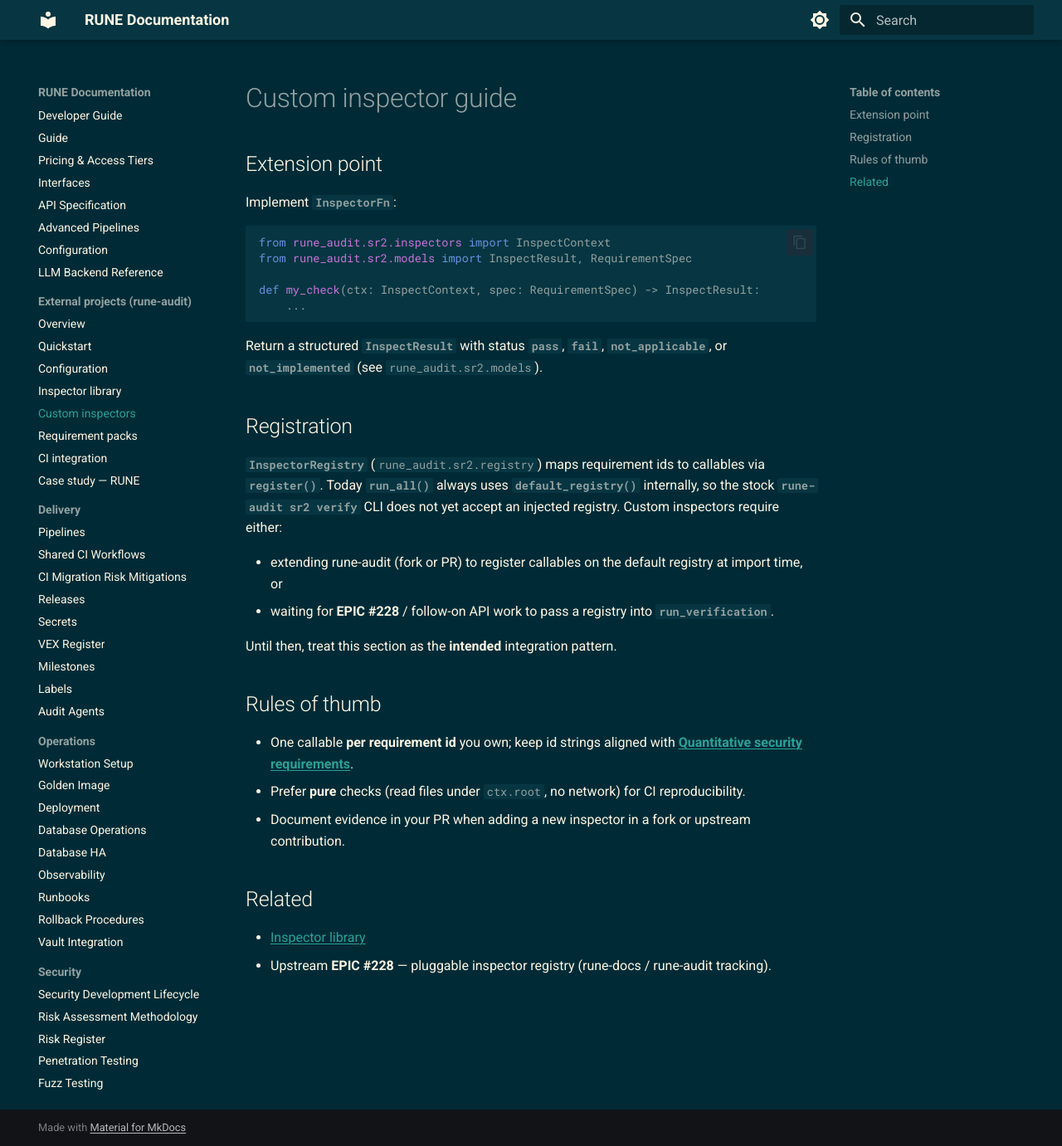
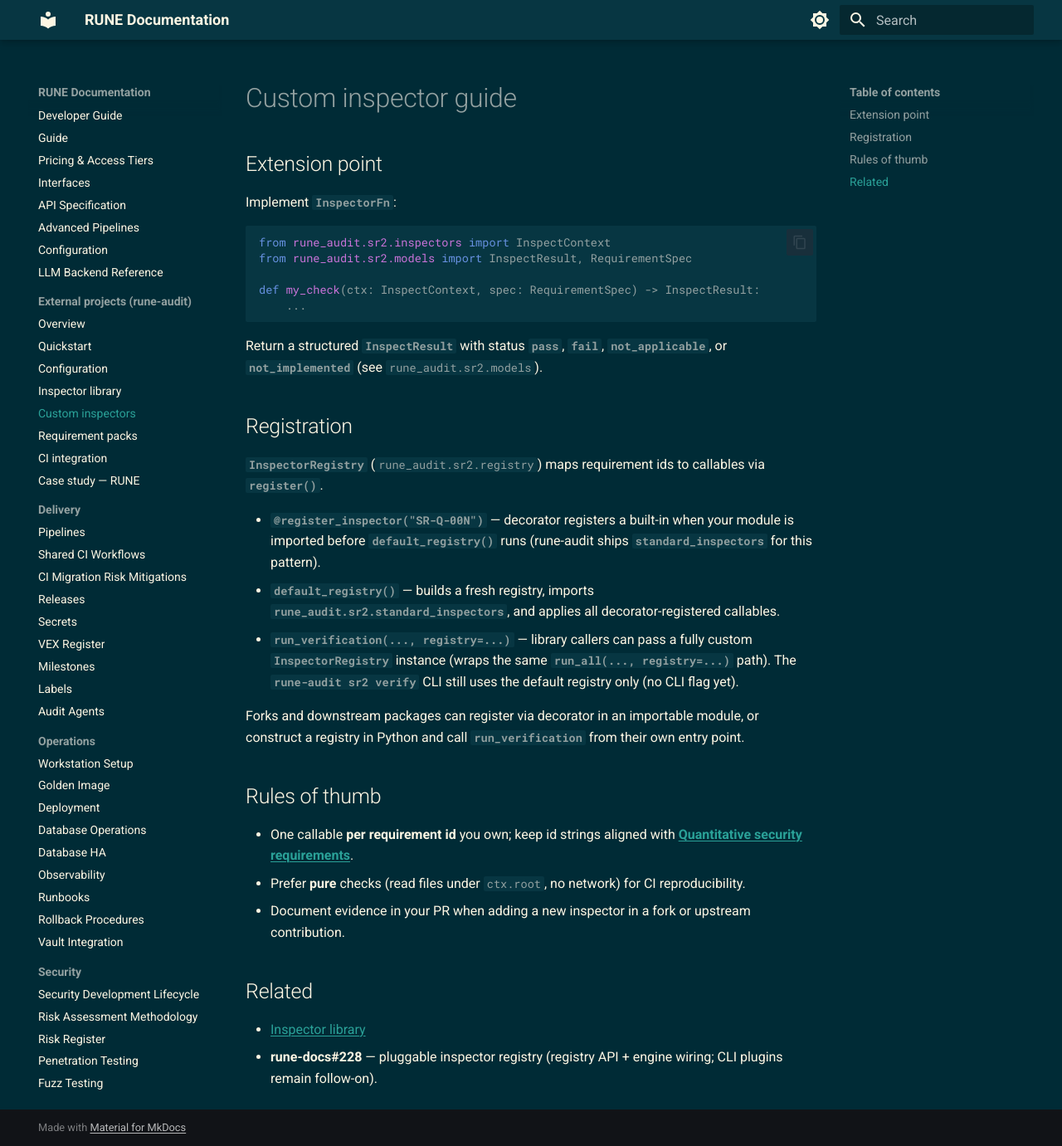
Before and after one commit to lpasquali/rune-docs, an MkDocs documentation site: the page built from docs/external-projects/custom-inspectors.md, in a window 1280 px wide and 1381 px high. Shown: the whole window at 83% size. Built offline with MkDocs 1.6.1 and Material for MkDocs 9.7.7, drawn with Linux system fonts in a browser that asks for light colours; the version menu is left out.

Commit message:
docs: sync custom-inspectors with rune-audit registry API (#228)
- Document @register_inspector, default_registry, run_verification(registry=)
- CURRENT_STATE entry

Made-with: Cursor

```diff
--- a/docs/external-projects/custom-inspectors.md
+++ b/docs/external-projects/custom-inspectors.md
@@ -16,12 +16,13 @@ Return a structured **`InspectResult`** with status **`pass`**, **`fail`**, **`n
 
 ## Registration
 
-**`InspectorRegistry`** (`rune_audit.sr2.registry`) maps requirement ids to callables via **`register()`**. Today **`run_all()`** always uses **`default_registry()`** internally, so the stock **`rune-audit sr2 verify`** CLI does not yet accept an injected registry. Custom inspectors require either:
+**`InspectorRegistry`** (`rune_audit.sr2.registry`) maps requirement ids to callables via **`register()`**.
 
-- extending rune-audit (fork or PR) to register callables on the default registry at import time, or
-- waiting for **EPIC #228** / follow-on API work to pass a registry into **`run_verification`**.
+- **`@register_inspector("SR-Q-00N")`** — decorator registers a built-in when your module is imported before **`default_registry()`** runs (rune-audit ships **`standard_inspectors`** for this pattern).
+- **`default_registry()`** — builds a fresh registry, imports **`rune_audit.sr2.standard_inspectors`**, and applies all decorator-registered callables.
+- **`run_verification(..., registry=...)`** — library callers can pass a fully custom **`InspectorRegistry`** instance (wraps the same **`run_all(..., registry=...)`** path). The **`rune-audit sr2 verify`** CLI still uses the default registry only (no CLI flag yet).
 
-Until then, treat this section as the **intended** integration pattern.
+Forks and downstream packages can register via decorator in an importable module, or construct a registry in Python and call **`run_verification`** from their own entry point.
 
 ## Rules of thumb
 
@@ -32,4 +33,4 @@ Until then, treat this section as the **intended** integration pattern.
 ## Related
 
 - [Inspector library](inspector-library.md)
-- Upstream **EPIC #228** — pluggable inspector registry (rune-docs / rune-audit tracking).
+- **rune-docs#228** — pluggable inspector registry (registry API + engine wiring; CLI plugins remain follow-on).
```
Also changed, not shown: docs/context/CURRENT_STATE.md (+7 -1 lines).
